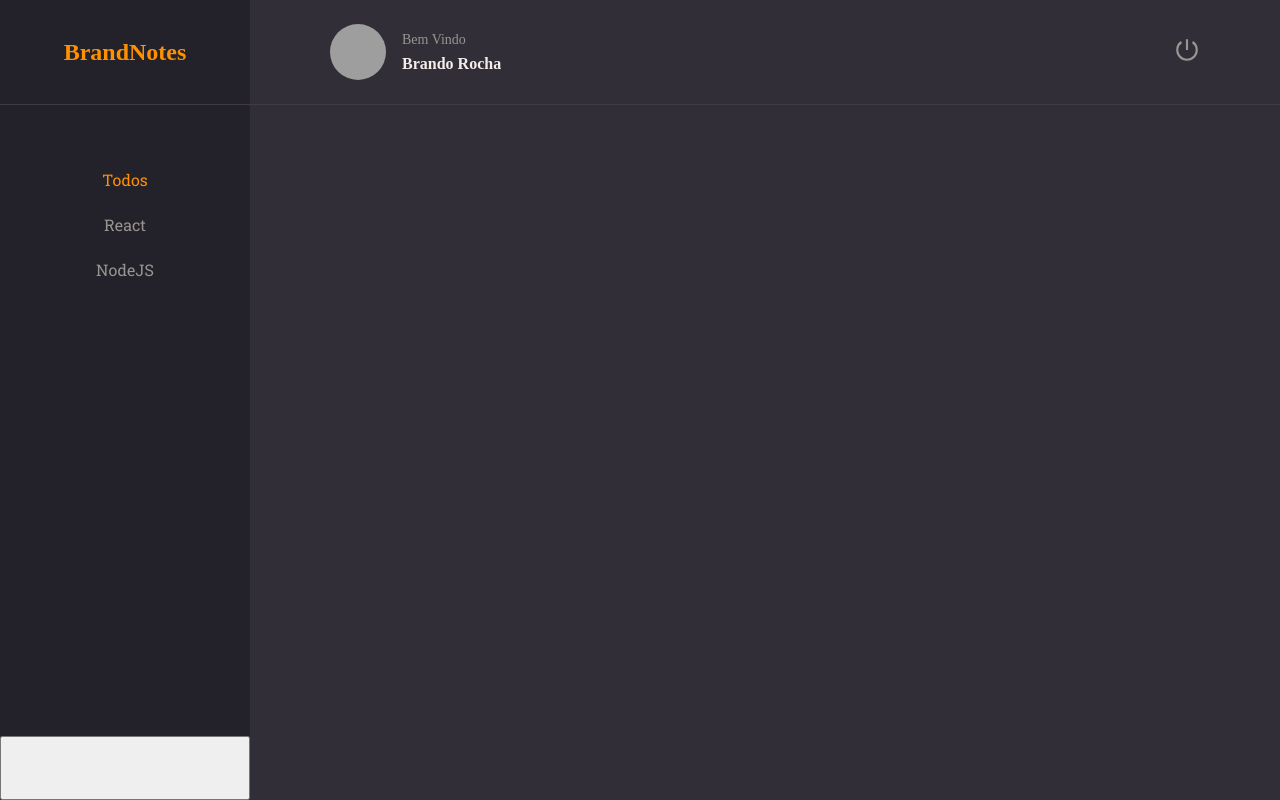
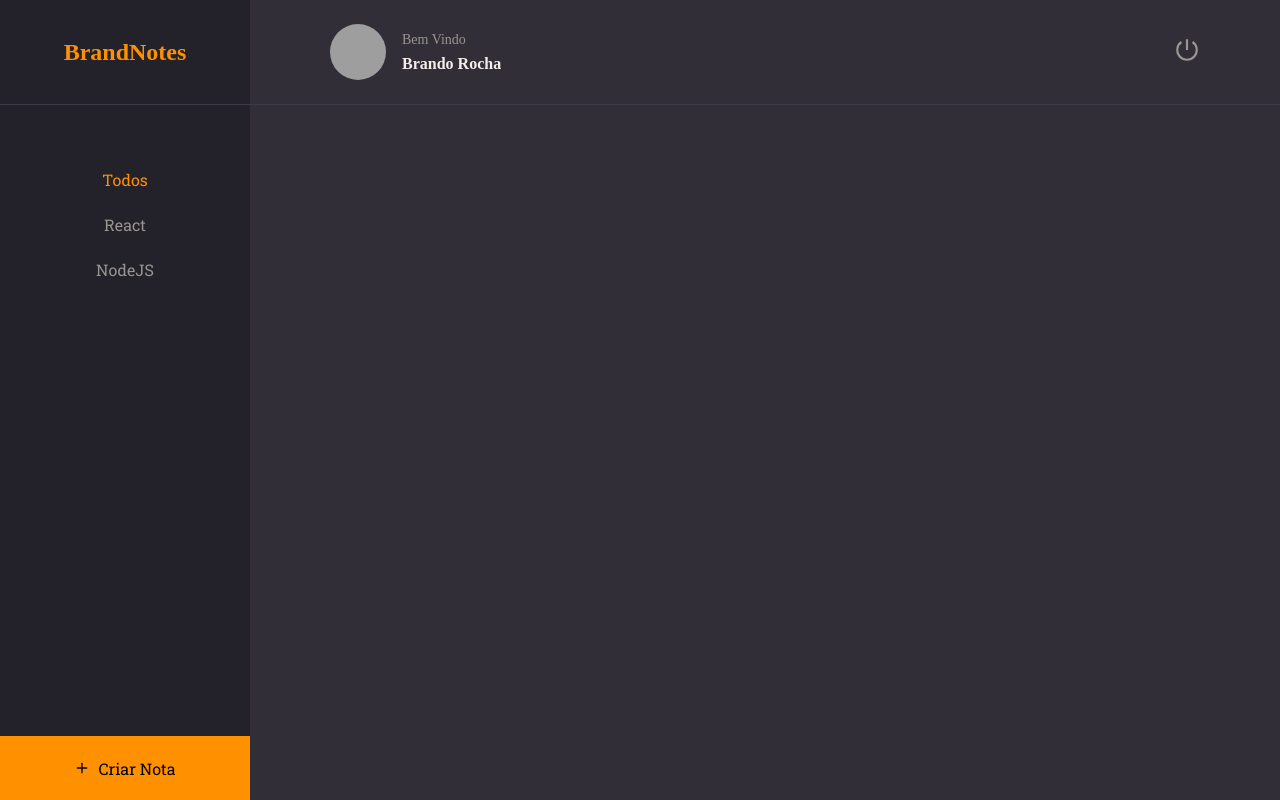
Before and after one commit to Bran00/RocketNotes, a React (Vite) app in the folder rocketnotes/: page / in a window 1280 px wide. Built offline with nearby package versions, Linux system fonts and the light colour scheme; grey boxes are pictures that could not be loaded.

Commit message:
feat: create button add notes

```diff
--- a/rocketnotes/src/pages/Home/index.jsx
+++ b/rocketnotes/src/pages/Home/index.jsx
@@ -1,3 +1,5 @@
+import { FiPlus } from 'react-icons/fi'
+
 import { Container, Brand, Menu, Search, Content, NewNote } from "./styles"
 
 import { Header, ButtonText, Button } from "../../components"
@@ -21,7 +23,10 @@
 
       <Content></Content>
 
-      <NewNote></NewNote>
+      <NewNote>
+        <FiPlus />
+        Criar Nota
+      </NewNote>
     </Container>
   )
 }
--- a/rocketnotes/src/pages/Home/styles.js
+++ b/rocketnotes/src/pages/Home/styles.js
@@ -61,4 +61,14 @@
 export const NewNote = styled.button`
   grid-area: newnote;
 
+  background-color: ${({ theme }) => theme.COLORS.ORANGE};
+  border: none;
+
+  display: flex;
+  align-items: center;
+  justify-content: center;
+
+  svg {
+    margin-right: 8px;
+  }
 `;
```
